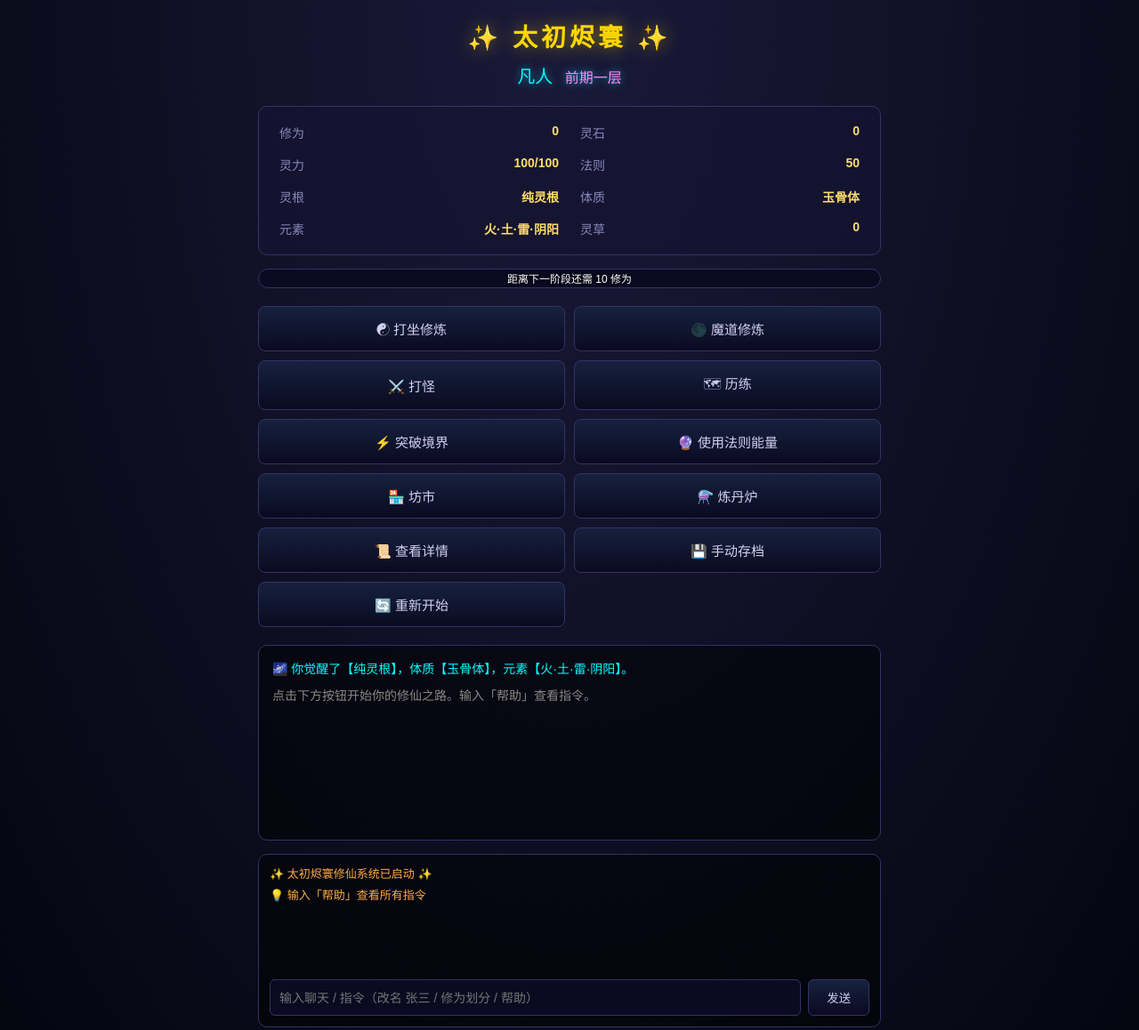
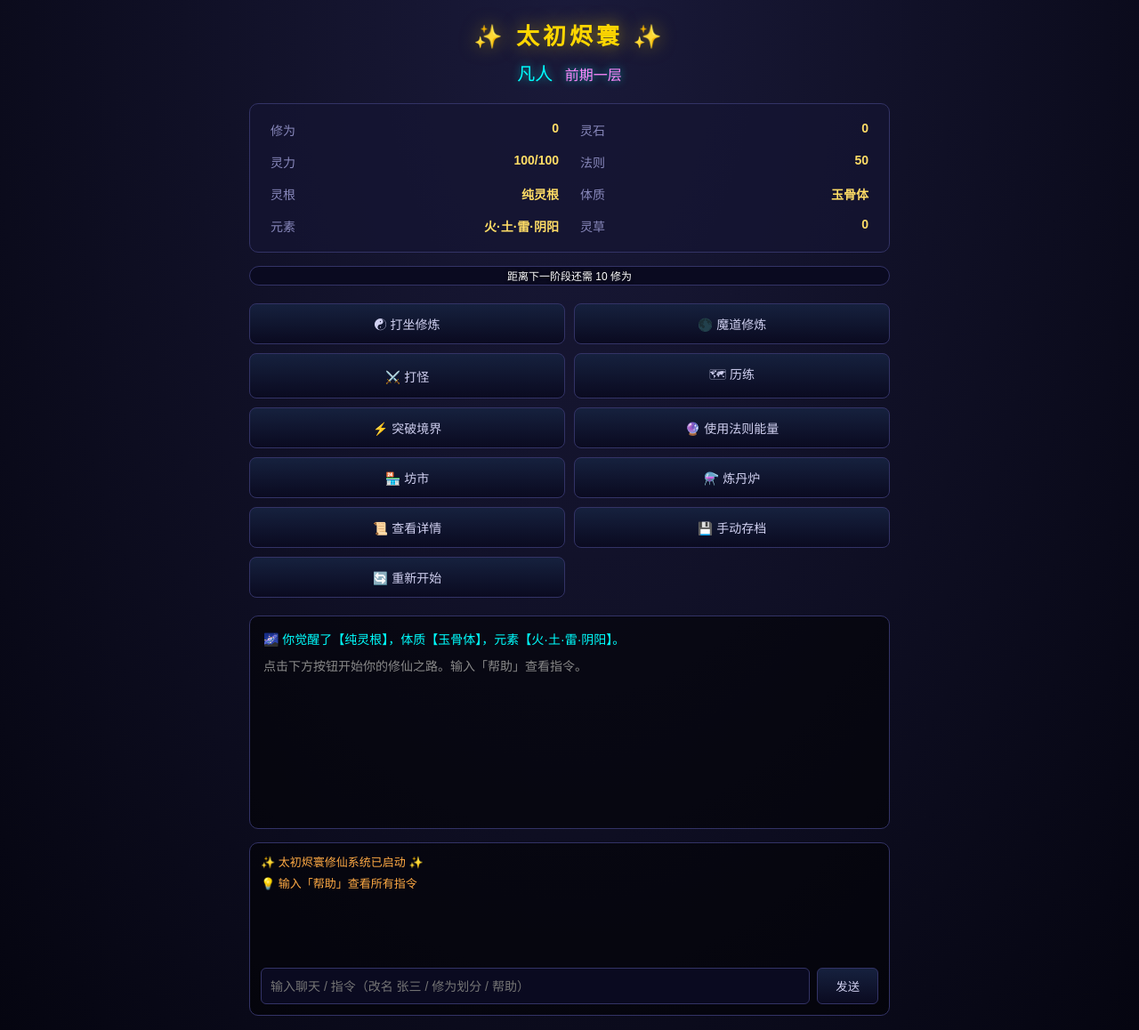
Before and after one commit to huangweisheng86-hue/taichu, a plain HTML site: page index.html in a window 1280 px wide. Shown: the top 1158 px of the page at 89% size. Drawn offline with Linux system fonts and the light colour scheme; no server answers.

Commit message:
Update style.css

```diff
--- a/style.css
+++ b/style.css
@@ -10,13 +10,13 @@ body {
     justify-content: center;
 }
 
-#app { max-width: 700px; width: 100%; }
+#app { max-width: 720px; width: 100%; }
 
 header { text-align: center; margin-bottom: 20px; }
 
 header h1 {
     color: #ffd700;
-    font-size: 28px;
+    font-size: 26px;
     text-shadow: 0 0 20px rgba(255, 215, 0, 0.5);
     letter-spacing: 4px;
     margin-bottom: 10px;
@@ -81,12 +81,12 @@ header h1 {
     margin-bottom: 20px;
 }
 #actions button {
-    padding: 14px;
+    padding: 12px;
     background: linear-gradient(180deg, #16213e, #0a0a20);
     color: #d0d0f0;
     border: 1px solid #333366;
     border-radius: 8px;
-    font-size: 15px;
+    font-size: 14px;
     cursor: pointer;
     transition: all 0.2s;
     font-family: inherit;
@@ -108,7 +108,7 @@ header h1 {
     border: 1px solid #333366;
     border-radius: 10px;
     padding: 15px;
-    height: 220px;
+    height: 240px;
     overflow-y: auto;
     font-size: 14px;
     line-height: 1.7;
```
